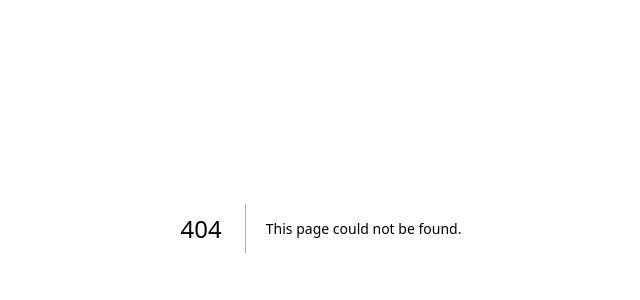
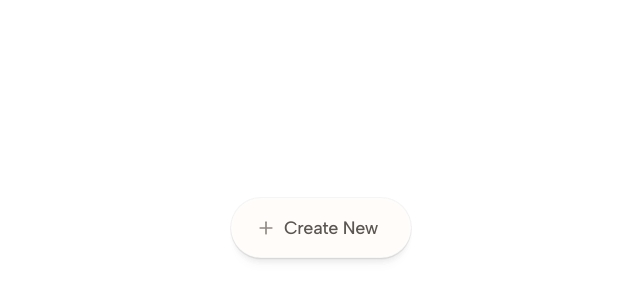
Before and after one commit to Dannny-Babs/dammydev-ui, a Next.js app: page /morph-surface in a window 1280 px wide. Before the commit this address had no page. Shown: the part 172-472 px from the top of the page, without its empty margins (319-959 px from the left). Built offline with nearby package versions, Linux system fonts and the light colour scheme.

Commit message:
Update package dependencies, enhance global styles, and introduce MorphSurface component for improved UI interactions. Add new color variables and background patterns for better design consistency. Refactor Home page layout for clarity and accessibility.

```diff
--- a/app/globals.css
+++ b/app/globals.css
@@ -3,6 +3,8 @@
 :root {
   --background: #ffffff;
   --foreground: #171717;
+  --color-black: #000000;
+  --color-white: #ffffff;
 }
 
 .dark-button {
@@ -37,3 +39,21 @@ body {
   color: var(--foreground);
   font-family: Arial, Helvetica, sans-serif;
 }
+
+
+.\[--pattern-fg\:var\(--color-black\)\]\/5 {
+    --pattern-fg: rgba(255, 255, 255, 0.1);
+}
+
+.dark .\[--pattern-fg\:var\(--color-white\)\]\/10 {
+    --pattern-fg: rgba(255, 255, 255, 0.1);
+}
+.bg-fixed {
+    background-attachment: fixed;
+}
+.bg-\[size\:10px_10px\] {
+    background-size: 10px 10px;
+}
+.bg-\[image\:repeating-linear-gradient\(315deg\,_var\(--pattern-fg\)_0\,_var\(--pattern-fg\)_1px\,_transparent_0\,_transparent_50\%\)\] {
+    background-image: repeating-linear-gradient(315deg, var(--pattern-fg) 0, var(--pattern-fg) 1px, transparent 0, transparent 50%);
+}
--- a/app/layout.tsx
+++ b/app/layout.tsx
@@ -19,7 +19,7 @@ export default function RootLayout({
 }>) {
   return (
     <html lang="en">
-      <body className={`${albertSans.variable} antialiased`}>
+      <body className={`${albertSans.variable} antialiased px-4`}>
         {children}
       </body>
     </html>
--- /dev/null
+++ b/app/morph-surface/page.tsx
@@ -0,0 +1,10 @@
+"use client"
+import MorphSurface from "@/components/MorphSurface";
+
+export default function MorphSurfacePage() {
+    return (
+        <div className="flex justify-center items-center h-screen bg-white font-sans">
+            <MorphSurface />
+        </div>
+    )
+}
--- a/app/page.tsx
+++ b/app/page.tsx
@@ -2,18 +2,25 @@ import Link from "next/link";
 
 export default function Home() {
   return (
-    <div className="font-sans min-h-screen border-x border-gray-700 pb-20 gap-16  max-w-5xl mx-auto">
+    <div className="font-sans min-h-screen border-x border-gray-700 pb-20 gap-16 max-w-5xl mx-auto">
       <div className="flex flex-col  items-start w-full">
-          <div className="sm:pt-20 pt-10  border-b border-gray-700  w-full"/>
-          <h1 className="text-4xl font-medium tracking-tight  p-5 border-b border-gray-700  w-full">Dammy&apos;s  Craft</h1>
-          <p className="text-lg py-2 px-5 border-b border-gray-700 w-full">
-            A collection of my craft projects
+        <div className="sm:pt-20 pt-10  border-b border-gray-700  w-full bg-[image:repeating-linear-gradient(315deg,_var(--pattern-fg)_0,_var(--pattern-fg)_1px,_transparent_0,_transparent_50%)] bg-[size:10px_10px] bg-fixed [--pattern-fg:var(--color-black)]/5 md:block dark:[--pattern-fg:var(--color-white)]/10" />
+        <h1 className=" text-[3.5rem] sm:text-9xl font-medium  tracking-tighter  px-5 py-4 border-b border-gray-700  w-full">The Apothecary</h1>
+        <h2 className="text-sm font-medium tracking-tight  px-5 py-2 border-b border-gray-700  w-full">Made by <span className="text-blue-400"> <Link href="https://dammydev.me/" className="hover:underline hover:text-blue-400">Dammy</Link></span></h2>
+        <p className=" py-2 px-5 border-b border-gray-700 w-full">
+          A collection of my craft projects, from simple interactions to complex animation and UI components.  Welcome to my Apothecary, and feel free to explore my creations.
         </p>
         <div className="flex flex-col gap-4 p-5 w-full">
           <div className="flex flex-row gap-4 w-full justify-between items-center">
-              <Link href="/color-picker">Contrast Checker</Link>
-              <p className="text-neutral-400">
+            <Link href="/color-picker" className="hover:underline hover:text-blue-400">Contrast Checker</Link>
+            <p className="text-neutral-400 text-sm">
               Jul 27, 2025
+            </p>
+          </div>
+          <div className="flex flex-row gap-4 w-full justify-between items-center">
+            <Link href="/morph-surface" className="hover:underline hover:text-blue-400">Morph Surface Interaction</Link>
+            <p className="text-neutral-400 text-sm">
+              Jul 30, 2025
             </p>
           </div>
         </div>
--- /dev/null
+++ b/components/MorphSurface.module.css
@@ -0,0 +1,77 @@
+
+.container {
+  border-radius: 48px;
+  background: #FFFDFB;
+  box-shadow: 0 1px 1px 0.5px rgba(41, 41, 41, 0.04), 0 3px 3px -1.5px rgba(41, 41, 41, 0.02), 0 6px 6px -3px rgba(41, 41, 41, 0.04), 0 6px 6px -3px rgba(41, 41, 41, 0.04), 0 12px 12px -6px rgba(41, 41, 41, 0.04), 0 2px 24px -17px rgba(41, 41, 41, 0.04), 0 0 0 1px rgba(112, 112, 112, 0.07), 0 -1px 1px -0.5px rgba(51, 51, 51, 0.06) inset;
+  display: flex;
+  flex-direction: column;
+  overflow: hidden;
+  cursor: pointer;
+  padding: 2px;
+}
+
+.header {
+  background: hsla(27, 100%, 99%, 1);
+  display: flex;
+  padding: 8px 12px;
+  align-items: center;
+  justify-content: center;
+  gap: 8px;
+  height: 60px;
+  border-radius: 48px;
+  width: 100%;
+  -webkit-user-select: none;
+  user-select: none;
+}
+
+.title {
+  font-size: 18px;
+  font-weight: 500;
+  color: hsla(26, 5%, 34%, 1);
+  margin: 0 8px;
+  letter-spacing: -0.02em;
+}
+
+.actionIcon,
+.closeIcon {
+  display: flex;
+  align-items: center;
+  justify-content: center;
+  color: hsla(26, 5%, 54%, 1);
+}
+
+.items {
+  display: grid;
+  grid-template-columns: repeat(3, 1fr);
+  gap: 12px;
+  padding: 12px;
+  background: #fff;
+  border-radius: 16px;
+  border: 1px solid #e5d8c6af;
+  flex: 1;
+}
+
+.item {
+  display: flex;
+  flex-direction: column;
+  align-items: center;
+  justify-content: center;
+  border: none;
+  border-radius: 12px;
+  padding: 8px;
+  cursor: pointer;
+  gap: 4px;
+  font-size: 14px;
+  letter-spacing: -0.02em;
+  font-weight: 500;
+  color: #7d7571;
+}
+.item:hover {
+  background: #f8f6f3;
+  color: #39301f;
+}
+
+
+.item span {
+  margin-top: 4px;
+}
--- /dev/null
+++ b/components/MorphSurface.tsx
@@ -0,0 +1,95 @@
+import { useState } from 'react';
+import { motion, AnimatePresence, LayoutGroup } from 'framer-motion';
+import {
+  Plus,
+  X,
+} from 'lucide-react';
+import { HugeiconsIcon } from '@hugeicons/react';
+import { Folder02Icon,TaskEdit01Icon,StickyNote02Icon,Medal02Icon, Flag02Icon, Calendar03Icon } from '@hugeicons/core-free-icons';
+import styles from './MorphSurface.module.css';
+
+export default function MorphSurface() {
+  const [expanded, setExpanded] = useState(false);
+
+  return (
+    <LayoutGroup >
+      <motion.div
+        className={styles.container}
+        layoutId="create-menu"
+        initial={false}
+        animate={{
+          width: expanded ? 300 : 180,
+          height: expanded ? 260 : 60,
+          borderRadius: expanded ? 16 : 56
+        }}
+        transition={{ type: 'spring', stiffness:275, damping: 35 }}
+        onClick={() => setExpanded(!expanded)}
+      >
+        {/* Header */}
+        <motion.div className={styles.header} layout="position">
+          {expanded ? (
+            <div className='flex items-center justify-between w-full'>
+              <span className={styles.title}>Create New</span>
+              <motion.div
+                className={styles.closeIcon}
+                layoutId="action-icon"
+                onClick={e => {
+                  e.stopPropagation();
+                  setExpanded(false);
+                }}
+              >
+                <X size={16} />
+              </motion.div>
+            </div>
+          ) : (
+            <div className='flex items-center justify-center w-full'>
+              <motion.div className={styles.actionIcon} layoutId="action-icon">
+                <Plus size={20} />
+              </motion.div>
+              <motion.span className={styles.title} layoutId="action-text">
+                Create New
+              </motion.span>
+            </div>
+          )}
+        </motion.div>
+
+        {/* Menu Items */}
+        <AnimatePresence>
+          {expanded && (
+            <motion.div
+              className={styles.items}
+              layout
+              initial={{ opacity: 0, y: -10 }}
+              animate={{ opacity: 1, y: 0 }}
+              exit={{ opacity: 0, y: -10 }}
+              transition={{ delayChildren: 0.2, staggerChildren: 0.05 }}
+            >
+              {[
+                { icon: <HugeiconsIcon icon={Folder02Icon} size={24}  strokeWidth={1.5} />, label: 'Project' },
+                { icon: <HugeiconsIcon icon={TaskEdit01Icon} size={24}  strokeWidth={1.5} />, label: 'Task' },
+                { icon: <HugeiconsIcon icon={StickyNote02Icon} size={24}  strokeWidth={1.5} />, label: 'Note' },
+                { icon: <HugeiconsIcon icon={Medal02Icon} size={24}  strokeWidth={1.5} />, label: 'Goal' },
+                { icon: <HugeiconsIcon icon={Flag02Icon} size={24}  strokeWidth={1.5} />, label: 'Milestone' },
+                { icon: <HugeiconsIcon icon={Calendar03Icon} size={24}  strokeWidth={1.5} />, label: 'Reminder' }
+              ].map(item => (
+                <motion.div
+                  key={item.label}
+                  className={styles.item}
+                  whileHover={{ scale: 1.05 }}
+                  whileTap={{ scale: 0.95 }}
+                  onClick={() => console.log(item.label)}
+                  initial={{ opacity: 0, y: 5 }}
+                  animate={{ opacity: 1, y: 0 }}
+                  exit={{ opacity: 0, y: 5 }}
+                >
+                  {item.icon}
+                  <span>{item.label}</span>
+                </motion.div>
+              ))}
+            </motion.div>
+          )}
+        </AnimatePresence>
+      </motion.div>
+    </LayoutGroup>
+  );
+}
--- a/package.json
+++ b/package.json
@@ -9,9 +9,12 @@
     "lint": "next lint"
   },
   "dependencies": {
+    "@hugeicons/core-free-icons": "^1.0.16",
+    "@hugeicons/react": "^1.0.5",
     "@radix-ui/react-dropdown-menu": "^2.1.15",
     "clsx": "^2.1.1",
     "framer-motion": "^12.23.9",
+    "hugeicons-react": "^0.3.0",
     "lucide-react": "^0.525.0",
     "next": "15.4.4",
     "react": "19.1.0",
```
Also changed, not shown: 1 other file (tests, documents, lock files or other folders). Lines whose indentation alone changed are shown as unchanged.
